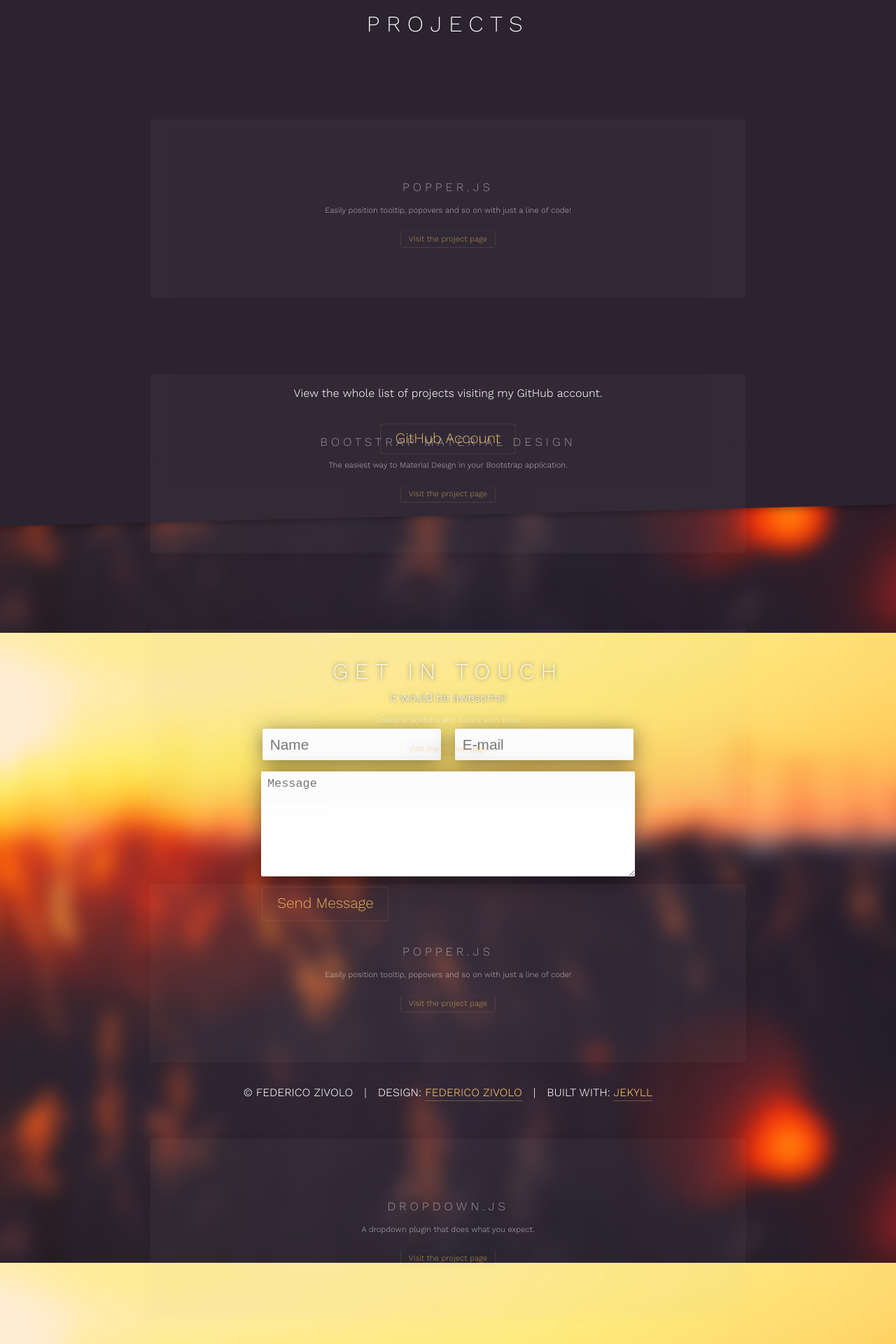
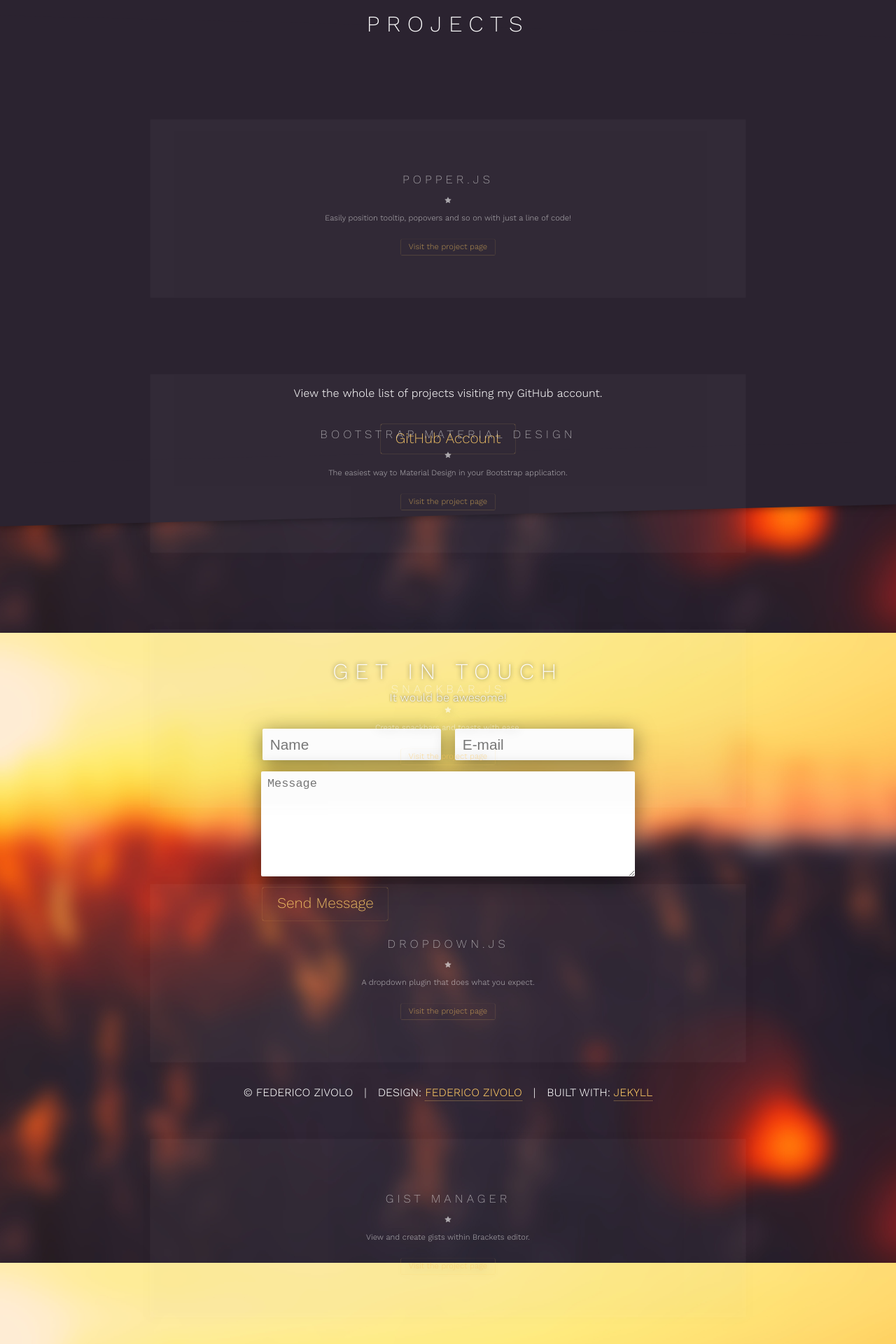
Before and after one commit to FezVrasta/FezVrasta.github.io, a Jekyll site: the page built from index.md, in a window 1280 px wide. Shown: the part 896-2816 px from the top of the page at 70% size. Built offline with Jekyll 4.4.1, drawn with Linux system fonts in a browser that asks for light colours; nearby versions of some CDN libraries.

Commit message:
added stars counter

```diff
--- a/_data/projects.json
+++ b/_data/projects.json
@@ -3,32 +3,37 @@
     {
       "name": "Popper.js",
       "description": "Easily position tooltip, popovers and so on with just a line of code!",
-      "url": "http://fezvrasta.github.io/popper.js"
+      "url": "http://fezvrasta.github.io/popper.js",
+      "author": "FezVrasta",
+      "project": "popper.js"
     },
     {
       "name": "Bootstrap Material Design",
       "description": "The easiest way to Material Design in your Bootstrap application.",
-      "url": "http://fezvrasta.github.io/bootstrap-material-design"
+      "url": "http://fezvrasta.github.io/bootstrap-material-design",
+      "author": "FezVrasta",
+      "project": "bootstrap-material-design"
     },
     {
       "name": "Snackbar.js",
       "description": "Create snackbars and toasts with ease.",
-      "url": "http://fezvrasta.github.io/snackbarjs"
-    },
-    {
-      "name": "Popper.js",
-      "description": "Easily position tooltip, popovers and so on with just a line of code!",
-      "url": "http://fezvrasta.github.io/popper.js"
+      "url": "http://fezvrasta.github.io/snackbarjs",
+      "author": "FezVrasta",
+      "project": "snackbarjs"
     },
     {
       "name": "Dropdown.js",
       "description": "A dropdown plugin that does what you expect.",
-      "url": "https://github.com/FezVrasta/dropdown.js"
+      "url": "https://github.com/FezVrasta/dropdown.js",
+      "author": "FezVrasta",
+      "project": "dropdown.js"
     },
     {
       "name": "Gist Manager",
       "description": "View and create gists within Brackets editor.",
-      "url": "https://github.com/FezVrasta/gist-manager"
+      "url": "https://github.com/FezVrasta/gist-manager",
+      "author": "FezVrasta",
+      "project": "gist-manager"
     }
   ]
 }
--- a/_includes/projects.md
+++ b/_includes/projects.md
@@ -4,6 +4,10 @@
   {% for project in site.data.projects.projects %}
     <article class="project">
       <h2 class="project__title">{{ project.name }}</h2>
+      <div class="stars-counter" data-author="{{ project.author}}" data-project="{{ project.project }}">
+        {% include star.svg %}
+        <span class="stars-counter__number"></span>
+      </div>
       <p class="project__description">{{ project.description }}</p>
       <a class="button" href="{{ project.url }}" target="_blank">Visit the project page</a>
     </article>
--- /dev/null
+++ b/_sass/_stars-counter.scss
@@ -0,0 +1,10 @@
+.stars-counter {
+  margin-bottom: 1em;
+  &__star {
+    vertical-align: middle;
+    margin-top: -3px;
+  }
+  &__number {
+    vertical-align: middle;
+  }
+}
--- a/css/main.scss
+++ b/css/main.scss
@@ -19,6 +19,7 @@
     "swiper",
     "intro",
     "projects",
+    "stars-counter",
     "user-card",
     "contact",
     "footer";
--- a/js/main.js
+++ b/js/main.js
@@ -45,4 +45,26 @@
       }
     });
   });
+
+  // get stars number
+  // slick slider duplicates the items to simulate the infinite slide, we then want to make an ajax request for each project
+  // and not for each card, otherwise we'll end up making a lot of useless requests
+  var stars = {};
+  $('.stars-counter').each(function() {
+    var author = $(this).attr('data-author');
+    var project = $(this).attr('data-project');
+    var field = $(this).find('.stars-counter__number');
+    var path = author + '/' + project;
+    if (!stars[path]) {
+      stars[path] = true;
+      $.get('https://apis.github.com/repos/' + path, function(data) {
+        stars[path] = data.stargazers_count;
+      }).fail(function() {
+        stars[path] = '?';
+      }).always(function() {
+        $('.stars-counter[data-author="' + author + '"][data-project="' + project + '"] .stars-counter__number').text(stars[path]);
+      });
+    }
+  });
+
 })();
```
Also changed, not shown: _includes/icon-linkedin.svg, _includes/icon-twitter.svg, _includes/star.svg (added).
